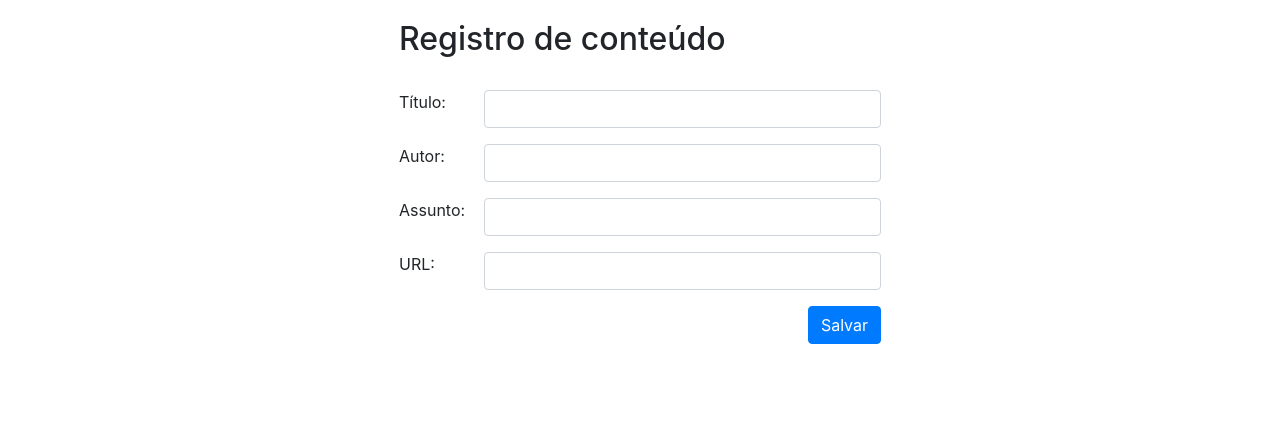
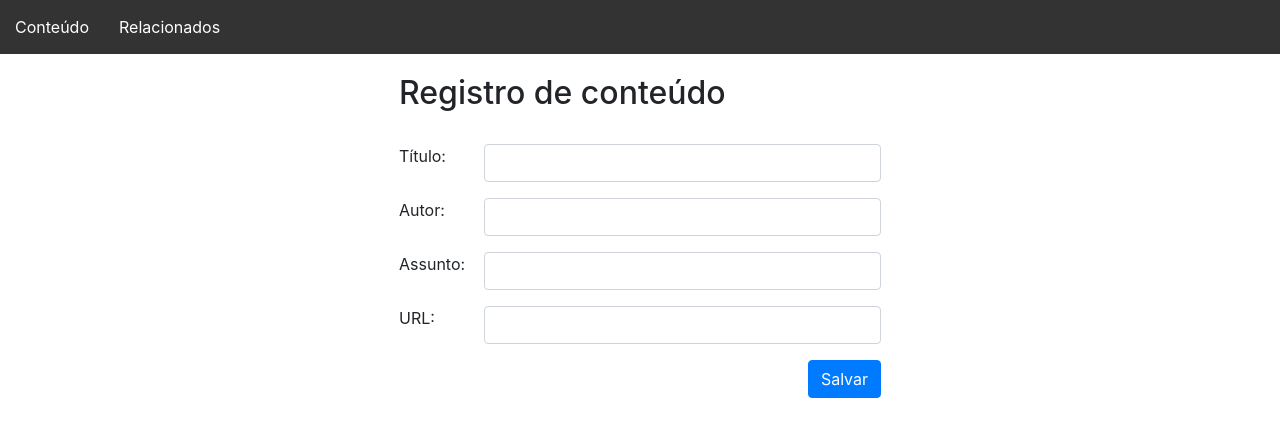
Before and after one commit to ingridTPires/projeto-vue, a Vue app: page / in a window 1280 px wide. Shown: the top 436 px of the page. Built offline with nearby package versions, Linux system fonts and the light colour scheme.

Commit message:
Layout para navegação

```diff
--- a/src/App.vue
+++ b/src/App.vue
@@ -1,17 +1,20 @@
 <template lang="html">
     <div id="app">
+        <Navegacao />
         <Conteudo />
     </div>
 </template>
 
 <script>
     import Conteudo from "./components/Conteudo.vue";
+    import Navegacao from "./components/Navegacao";
     import "bootstrap/dist/css/bootstrap.min.css";
 
     export default {
         name: "App",
         components: {
             Conteudo,
+            Navegacao
         },
     };
 </script>
```
Lines whose indentation alone changed are shown as unchanged.
